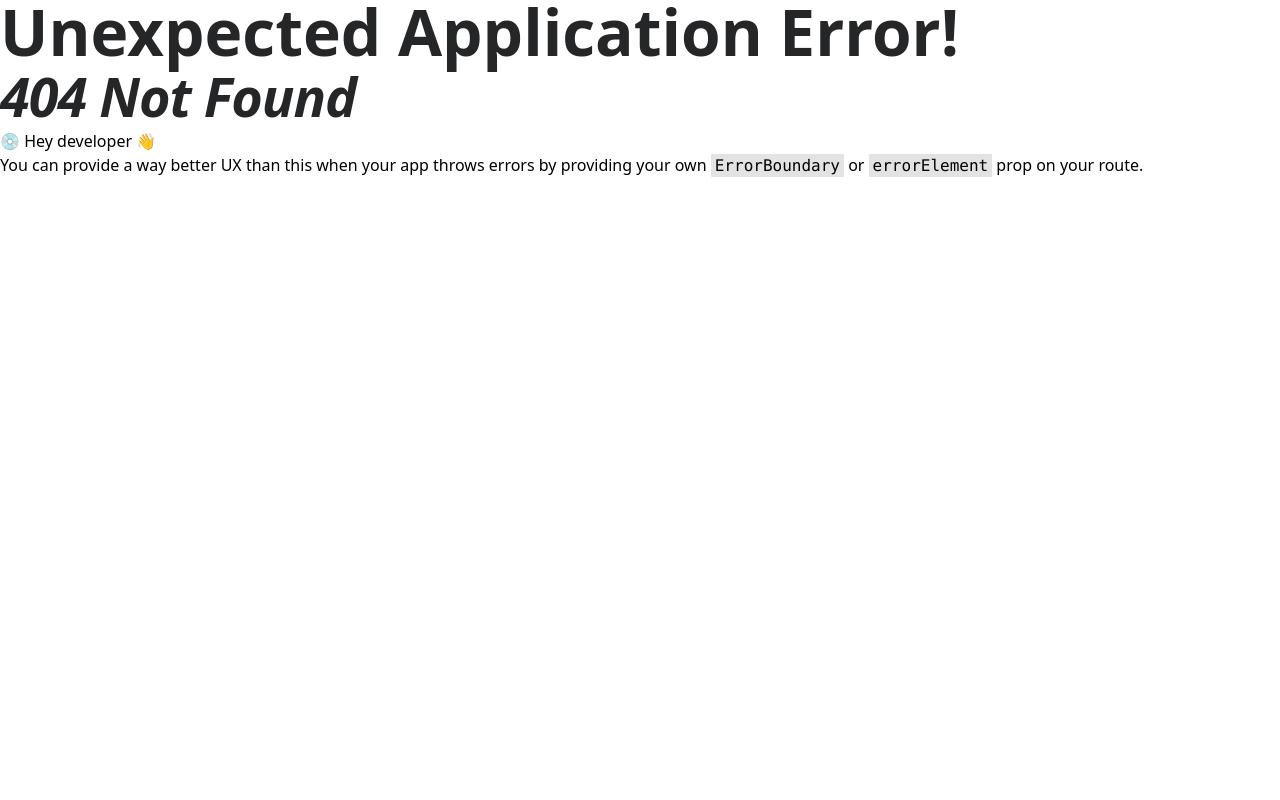
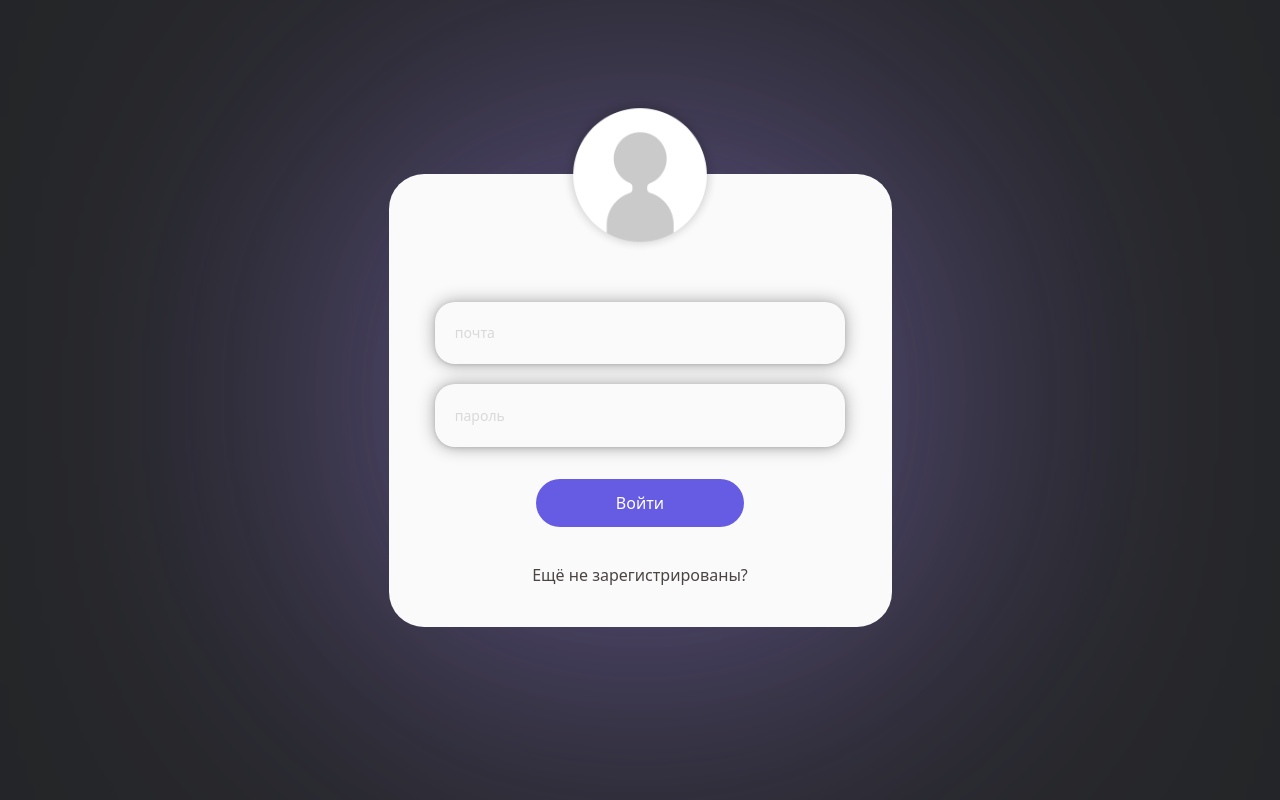
Before and after one commit to gurori/ites-frontend, a React (Vite) app: page /login in a window 1280 px wide. Before the commit this address had no page. Built offline with nearby package versions, Linux system fonts and the light colour scheme.

Commit message:
added login page

```diff
--- a/src/App.jsx
+++ b/src/App.jsx
@@ -6,11 +6,13 @@ import {
 } from "react-router-dom";
 import Home from "./components/pages/home/Home";
 import About from "./components/pages/about/About";
+import Login from "./components/pages/login/Login";
 
 const router = createBrowserRouter(createRoutesFromElements(
   <Route path="/">
     <Route index element={<Home />} />
     <Route path="about/" element={<About />} />
+    <Route path="login/" element={<Login />} />
   </Route>
 ));
 
--- a/src/components/Header.jsx
+++ b/src/components/Header.jsx
@@ -36,7 +36,7 @@ const Header = () => {
             </NavigationMenuItem>
           </NavigationMenuList>
         </NavigationMenu>
-        <Link to="/sign-in">
+        <Link to="/login">
           <button className="small bg-black text-white px-8">Войти</button>
         </Link>
       </div>
--- a/src/components/pages/home/Dashboard.jsx
+++ b/src/components/pages/home/Dashboard.jsx
@@ -1,3 +1,4 @@
+import { Link } from "react-router-dom";
 import GrayText from "./GrayText";
 import TextCard from "./TextCard";
 
@@ -19,7 +20,7 @@ const Dashboard = () => {
               <div className="text-purple">проведения конкурсов МПИТ</div>
             </h1>
           </TextCard>
-          <button className="border">Узнать подробнее</button>
+          <Link to="/login"><button className="border">Узнать подробнее</button></Link>
         </div>
         <div className="absolute bottom-0 lg:relative lg:flex-1 -z-10">
           <img
--- /dev/null
+++ b/src/components/pages/login/Login.jsx
@@ -0,0 +1,20 @@
+import { Link } from "react-router-dom";
+import styles from "./Login.module.css";
+
+export default function Login() {
+  return (
+    <div className="h-screen center bg-black px-4">
+      <div className={styles.whiteBox}>
+        <img src="/icons/user.png" className="absolute size-40 top-0 -translate-y-1/2" alt="user icon" />
+        <form className="grid place-items-center gap-8" action="">
+          <div className="grid gap-5">
+          <input type="email" className="white drop-shadow" placeholder="почта" />
+          <input type="password" className="white drop-shadow" placeholder="пароль" />
+          </div>
+          <button type="submit" className={styles.button}>Войти</button>
+        </form>
+        <Link className="text-[#4B4443]">Ещё не зарегистрированы?</Link>
+      </div>
+    </div>
+  );
+}
--- /dev/null
+++ b/src/components/pages/login/Login.module.css
@@ -0,0 +1,16 @@
+.whiteBox {
+@apply w-full md:w-[503px] grid place-items-center gap-9 pb-12 pt-32 justify-center relative;
+height: 453px;
+
+background: #FAFAFA;
+border-radius: 35px;
+
+filter: drop-shadow(0 0 166px rgba(153, 128, 230, 0.6)) drop-shadow(0 0 125px rgba(153, 128, 230, 0.1));
+}
+
+.button {
+@apply px-20 py-3 text-white;
+
+background: #665BE3;
+border-radius: 45px;
+}
--- a/src/index.css
+++ b/src/index.css
@@ -74,7 +74,7 @@ select {
     @apply px-5;
 
     height: 62.77px;
-    width: clamp(335px, 50vw, 410.52px);
+    width: clamp(320px, 50vw, 410.52px);
 
     background: #fafafa;
     border-radius: 20px;
@@ -96,7 +96,7 @@ select {
       font-size: 14px;
       line-height: 19px;
 
-      color: #46464699;
+      color: rgba(70, 70, 70);
     }
   }
   &.drop-shadow {
```
Also changed, not shown: public/icons/user.png (added).
